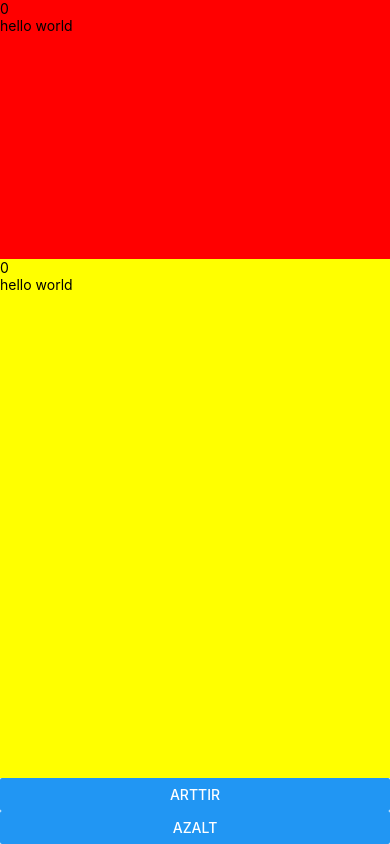
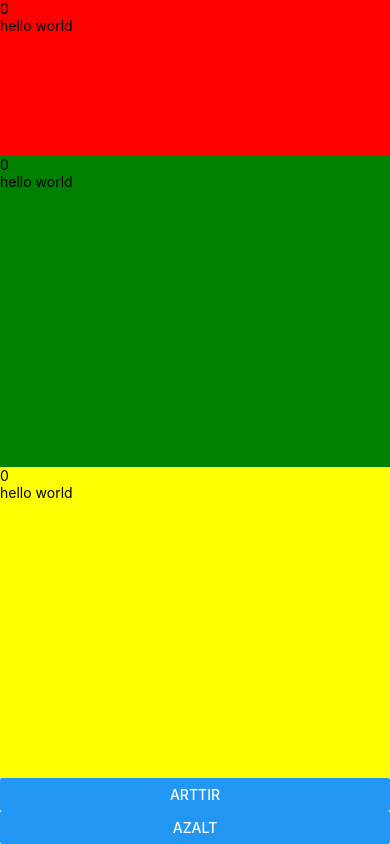
Before and after one commit to baransahinn/ReactNativeStudy, a React Native app: screen / in a window 390 px wide. Built offline with nearby package versions, Linux system fonts and the light colour scheme.

Commit message:
feat: yeni view eklendi

```diff
--- a/src/App.tsx
+++ b/src/App.tsx
@@ -19,6 +19,10 @@ const App = () => {
           <Text>{count}</Text>
           <Text>hello world</Text>
       </View>
+        <View style={styles.centerViewContainer}>
+          <Text>{count}</Text>
+          <Text>hello world</Text>
+       </View>
 
        <View style={styles.bottomViewContainer}>
           <Text>{count}</Text>
@@ -40,6 +44,10 @@ const styles = StyleSheet.create({
      backgroundColor :"red",
      flex : 1,
   },
+  centerViewContainer : {
+    backgroundColor : "green",
+    flex : 2
+  },
   bottomViewContainer : {
     backgroundColor : "yellow",
     flex : 2,
```
